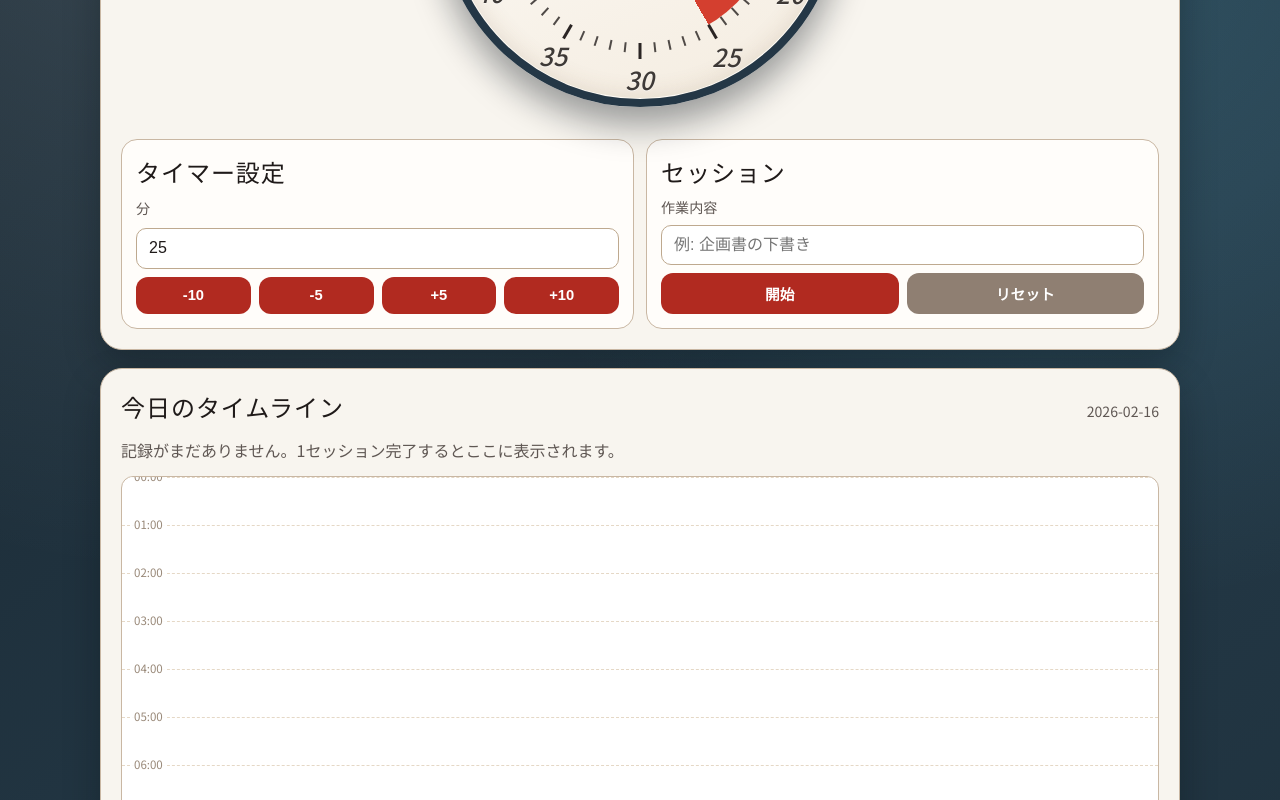
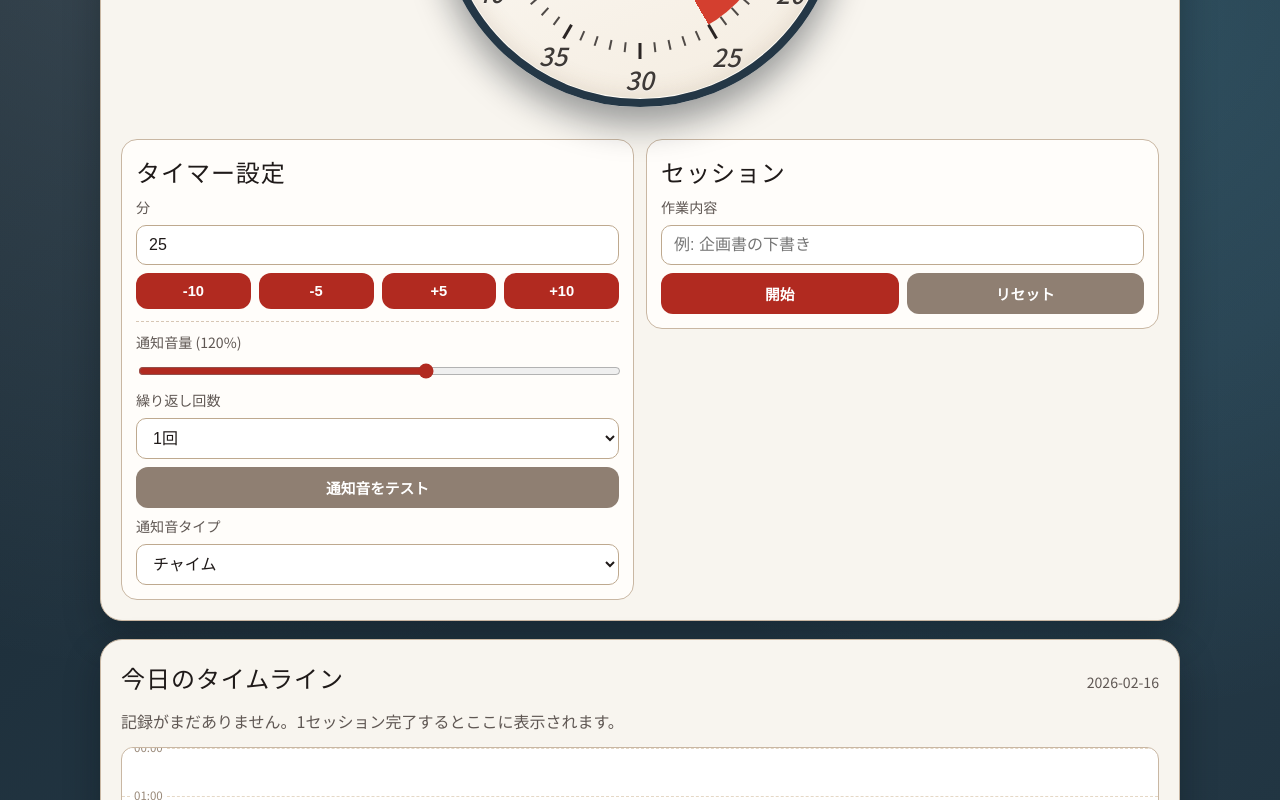
Before and after one commit to Corona-Shio/pomodoro-timer, a React (Vite) app: page / in a window 1280 px wide. Shown: the part 425-1225 px from the top of the page. Built offline with nearby package versions, Linux system fonts and the light colour scheme.

Commit message:
feat: improve completion sound settings and notification UX

```diff
--- a/src/App.tsx
+++ b/src/App.tsx
@@ -7,8 +7,19 @@ import {
   toDateKey,
   toLocalTime
 } from './lib/timer';
-import { loadLogs, loadSetMinutes, saveLogs, saveSetMinutes } from './lib/storage';
-import type { TimeLog, TimerStatus } from './lib/types';
+import {
+  loadLogs,
+  loadSoundRepeatCount,
+  loadSetMinutes,
+  loadSoundType,
+  loadSoundVolume,
+  saveLogs,
+  saveSoundRepeatCount,
+  saveSetMinutes,
+  saveSoundType,
+  saveSoundVolume
+} from './lib/storage';
+import type { CompletionSound, TimeLog, TimerStatus } from './lib/types';
 
 const DAY_MINUTES = 24 * 60;
 const PIXELS_PER_MINUTE = 0.8;
@@ -28,10 +39,104 @@ const nowClock = (): string =>
     hour12: false
   });
 
+const requestNotificationPermission = (): void => {
+  if (typeof Notification === 'undefined') {
+    return;
+  }
+  if (Notification.permission !== 'default') {
+    return;
+  }
+  void Notification.requestPermission().catch(() => undefined);
+};
+
+const notifyCompletion = (task: string, plannedMinutes: number): void => {
+  if (typeof Notification === 'undefined') {
+    return;
+  }
+  if (Notification.permission !== 'granted') {
+    return;
+  }
+  new Notification('Pomodoro 完了', {
+    body: `${task} (${plannedMinutes}分) が完了しました。`
+  });
+};
+
+const clampVolume = (volume: number): number => Math.min(200, Math.max(0, Math.round(volume)));
+const clampRepeatCount = (count: number): number => Math.min(5, Math.max(1, Math.round(count)));
+const isCompletionSound = (value: string): value is CompletionSound =>
+  value === 'chime' || value === 'bell' || value === 'beep' || value === 'silent';
+
+const playCompletionSound = (soundType: CompletionSound, volume: number, repeatCount: number): void => {
+  if (soundType === 'silent') {
+    return;
+  }
+
+  const audioContextCtor =
+    window.AudioContext ??
+    (window as typeof window & { webkitAudioContext?: typeof AudioContext }).webkitAudioContext;
+
+  if (!audioContextCtor) {
+    return;
+  }
+
+  const ctx = new audioContextCtor();
+  const startAt = ctx.currentTime;
+  const gainPeak = Math.min(0.95, 0.38 * (clampVolume(volume) / 100));
+  const repeat = clampRepeatCount(repeatCount);
+  const playNote = (freq: number, offset: number, duration: number, waveType: OscillatorType): void => {
+    const osc = ctx.createOscillator();
+    const gain = ctx.createGain();
+    const noteStart = startAt + offset;
+    const noteEnd = noteStart + duration;
+
+    osc.type = waveType;
+    osc.frequency.setValueAtTime(freq, noteStart);
+    gain.gain.setValueAtTime(0.0001, noteStart);
+    gain.gain.exponentialRampToValueAtTime(Math.max(0.0001, gainPeak), noteStart + 0.02);
+    gain.gain.exponentialRampToValueAtTime(0.0001, noteEnd);
+
+    osc.connect(gain);
+    gain.connect(ctx.destination);
+    osc.start(noteStart);
+    osc.stop(noteEnd);
+  };
+
+  let totalDuration = 0.4;
+  for (let cycle = 0; cycle < repeat; cycle += 1) {
+    if (soundType === 'chime') {
+      const base = cycle * 0.5;
+      playNote(880, base, 0.14, 'sine');
+      playNote(660, base + 0.18, 0.14, 'sine');
+      totalDuration = base + 0.32;
+    } else if (soundType === 'bell') {
+      const base = cycle * 0.56;
+      playNote(1046, base, 0.12, 'triangle');
+      playNote(1318, base + 0.12, 0.12, 'triangle');
+      playNote(1568, base + 0.24, 0.12, 'triangle');
+      totalDuration = base + 0.36;
+    } else {
+      const base = cycle * 0.42;
+      playNote(880, base, 0.2, 'square');
+      totalDuration = base + 0.2;
+    }
+  }
+
+  void ctx.resume().catch(() => undefined);
+  window.setTimeout(() => {
+    void ctx.close().catch(() => undefined);
+  }, Math.ceil((totalDuration + 0.2) * 1000));
+};
+
 function App() {
   const dialNumbers = useMemo(() => Array.from({ length: 12 }, (_, idx) => (idx === 0 ? 60 : idx * 5)), []);
   const initialSetMinutes = useMemo(() => loadSetMinutes(), []);
+  const initialSoundVolume = useMemo(() => loadSoundVolume(), []);
+  const initialSoundType = useMemo(() => loadSoundType(), []);
+  const initialSoundRepeatCount = useMemo(() => loadSoundRepeatCount(), []);
   const [setMinutes, setSetMinutes] = useState(initialSetMinutes);
+  const [soundVolume, setSoundVolume] = useState(initialSoundVolume);
+  const [soundType, setSoundType] = useState<CompletionSound>(initialSoundType);
+  const [soundRepeatCount, setSoundRepeatCount] = useState(initialSoundRepeatCount);
   const [remainingSeconds, setRemainingSeconds] = useState(initialSetMinutes * 60);
   const [status, setStatus] = useState<TimerStatus>('idle');
   const [taskInput, setTaskInput] = useState('');
@@ -75,6 +180,18 @@ function App() {
   }, [setMinutes]);
 
   useEffect(() => {
+    saveSoundVolume(soundVolume);
+  }, [soundVolume]);
+
+  useEffect(() => {
+    saveSoundType(soundType);
+  }, [soundType]);
+
+  useEffect(() => {
+    saveSoundRepeatCount(soundRepeatCount);
+  }, [soundRepeatCount]);
+
+  useEffect(() => {
     saveLogs(logs);
   }, [logs]);
 
@@ -97,13 +214,15 @@ function App() {
         };
 
         setLogs((prev) => [newLog, ...prev]);
+        notifyCompletion(session.task, session.plannedMinutes);
+        playCompletionSound(soundType, soundVolume, soundRepeatCount);
         sessionRef.current = null;
         deadlineRef.current = null;
       }
       setStatus('done');
       setIsCompleteFlash(true);
     }
-  }, [remainingSeconds, status]);
+  }, [remainingSeconds, soundRepeatCount, soundType, soundVolume, status]);
 
   const canEditSetting = status === 'idle' || status === 'done';
   const handAngle = calcMinuteHandAngle(remainingSeconds);
@@ -120,10 +239,31 @@ function App() {
     }
   };
 
+  const onSoundVolumeChange = (nextVolume: number): void => {
+    setSoundVolume(clampVolume(nextVolume));
+  };
+
+  const onTestSound = (): void => {
+    playCompletionSound(soundType, soundVolume, soundRepeatCount);
+  };
+
+  const onSoundTypeChange = (nextSoundType: string): void => {
+    if (!isCompletionSound(nextSoundType)) {
+      return;
+    }
+    setSoundType(nextSoundType);
+  };
+
+  const onSoundRepeatCountChange = (nextSoundRepeatCount: number): void => {
+    setSoundRepeatCount(clampRepeatCount(nextSoundRepeatCount));
+  };
+
   const onStart = (): void => {
     if (status === 'running' || setMinutes <= 0) {
       return;
     }
+
+    requestNotificationPermission();
 
     const now = new Date();
     const task = taskInput.trim() || '無題タスク';
@@ -234,6 +374,39 @@ function App() {
                 +10
               </button>
             </div>
+            <hr className="panel-divider" />
+            <label htmlFor="sound-volume">通知音量 ({soundVolume}%)</label>
+            <input
+              id="sound-volume"
+              type="range"
+              min={0}
+              max={200}
+              step={5}
+              value={soundVolume}
+              onChange={(event) => onSoundVolumeChange(Number(event.target.value))}
+            />
+            <label htmlFor="sound-repeat-count">繰り返し回数</label>
+            <select
+              id="sound-repeat-count"
+              value={soundRepeatCount}
+              onChange={(event) => onSoundRepeatCountChange(Number(event.target.value))}
+            >
+              <option value={1}>1回</option>
+              <option value={2}>2回</option>
+              <option value={3}>3回</option>
+              <option value={4}>4回</option>
+              <option value={5}>5回</option>
+            </select>
+            <button type="button" onClick={onTestSound} className="secondary" aria-label="通知音をテスト">
+              通知音をテスト
+            </button>
+            <label htmlFor="sound-type">通知音タイプ</label>
+            <select id="sound-type" value={soundType} onChange={(event) => onSoundTypeChange(event.target.value)}>
+              <option value="chime">チャイム</option>
+              <option value="bell">ベル</option>
+              <option value="beep">ビープ</option>
+              <option value="silent">無音（通知のみ）</option>
+            </select>
           </section>
 
           <section className="panel" aria-label="セッション操作">
--- a/src/app.css
+++ b/src/app.css
@@ -222,6 +222,7 @@ h2 {
   display: grid;
   grid-template-columns: repeat(2, minmax(0, 1fr));
   gap: 12px;
+  align-items: start;
 }
 
 .panel {
@@ -246,6 +247,28 @@ input {
   padding: 10px 12px;
   background: #fff;
   color: var(--ink);
+}
+
+select {
+  width: 100%;
+  border: 1px solid #bea98f;
+  border-radius: 10px;
+  font-size: 1rem;
+  padding: 10px 12px;
+  background: #fff;
+  color: var(--ink);
+}
+
+input[type='range'] {
+  padding: 0;
+  accent-color: var(--accent);
+}
+
+.panel-divider {
+  border: 0;
+  border-top: 1px dashed #d7c7b5;
+  width: 100%;
+  margin: 4px 0 2px;
 }
 
 .quick-buttons,
--- a/src/lib/storage.ts
+++ b/src/lib/storage.ts
@@ -1,12 +1,48 @@
 import { clampMinutes } from './timer';
-import type { TimeLog } from './types';
+import type { CompletionSound, TimeLog } from './types';
 
 const LOG_KEY = 'pomodoro.logs.v1';
 const SETTINGS_KEY = 'pomodoro.settings.v1';
+const DEFAULT_SET_MINUTES = 25;
+const DEFAULT_SOUND_VOLUME = 120;
+const DEFAULT_SOUND_TYPE: CompletionSound = 'chime';
+const DEFAULT_SOUND_REPEAT = 1;
 
 export const storageKeys = {
   logs: LOG_KEY,
   settings: SETTINGS_KEY
+};
+
+type PersistedSettings = {
+  setMinutes?: number;
+  soundVolume?: number;
+  soundType?: CompletionSound;
+  // legacy field kept only for migration
+  soundBoost?: number;
+  soundRepeatCount?: number;
+};
+
+const clampSoundVolume = (volume: number): number => Math.min(200, Math.max(0, Math.round(volume)));
+const clampSoundRepeatCount = (count: number): number => Math.min(5, Math.max(1, Math.round(count)));
+const isCompletionSound = (value: unknown): value is CompletionSound =>
+  value === 'chime' || value === 'bell' || value === 'beep' || value === 'silent';
+
+const loadSettings = (): PersistedSettings => {
+  try {
+    const raw = localStorage.getItem(SETTINGS_KEY);
+    if (!raw) {
+      return {};
+    }
+    const parsed = JSON.parse(raw) as PersistedSettings;
+    return typeof parsed === 'object' && parsed !== null ? parsed : {};
+  } catch {
+    return {};
+  }
+};
+
+const saveSettings = (next: PersistedSettings): void => {
+  const current = loadSettings();
+  localStorage.setItem(SETTINGS_KEY, JSON.stringify({ ...current, ...next }));
 };
 
 export const loadLogs = (): TimeLog[] => {
@@ -39,23 +75,51 @@ export const saveLogs = (logs: TimeLog[]): void => {
 };
 
 export const loadSetMinutes = (): number => {
-  try {
-    const raw = localStorage.getItem(SETTINGS_KEY);
-    if (!raw) {
-      return 25;
-    }
-    const parsed = JSON.parse(raw) as { setMinutes?: number };
-    return clampMinutes(parsed.setMinutes ?? 25);
-  } catch {
-    return 25;
-  }
+  const parsed = loadSettings();
+  return clampMinutes(parsed.setMinutes ?? DEFAULT_SET_MINUTES);
 };
 
 export const saveSetMinutes = (setMinutes: number): void => {
-  localStorage.setItem(
-    SETTINGS_KEY,
-    JSON.stringify({
-      setMinutes: clampMinutes(setMinutes)
-    })
-  );
+  saveSettings({
+    setMinutes: clampMinutes(setMinutes)
+  });
 };
+
+export const loadSoundVolume = (): number => {
+  const parsed = loadSettings();
+  if (typeof parsed.soundVolume === 'number') {
+    const normalized = parsed.soundVolume <= 100
+      ? parsed.soundVolume * ((typeof parsed.soundBoost === 'number' ? parsed.soundBoost : 100) / 100)
+      : parsed.soundVolume;
+    return clampSoundVolume(normalized);
+  }
+  return DEFAULT_SOUND_VOLUME;
+};
+
+export const saveSoundVolume = (soundVolume: number): void => {
+  saveSettings({
+    soundVolume: clampSoundVolume(soundVolume)
+  });
+};
+
+export const loadSoundType = (): CompletionSound => {
+  const parsed = loadSettings();
+  return isCompletionSound(parsed.soundType) ? parsed.soundType : DEFAULT_SOUND_TYPE;
+};
+
+export const saveSoundType = (soundType: CompletionSound): void => {
+  saveSettings({
+    soundType
+  });
+};
+
+export const loadSoundRepeatCount = (): number => {
+  const parsed = loadSettings();
+  return clampSoundRepeatCount(parsed.soundRepeatCount ?? DEFAULT_SOUND_REPEAT);
+};
+
+export const saveSoundRepeatCount = (soundRepeatCount: number): void => {
+  saveSettings({
+    soundRepeatCount: clampSoundRepeatCount(soundRepeatCount)
+  });
+};
--- a/src/lib/types.ts
+++ b/src/lib/types.ts
@@ -1,4 +1,5 @@
 export type TimerStatus = 'idle' | 'running' | 'paused' | 'done';
+export type CompletionSound = 'chime' | 'bell' | 'beep' | 'silent';
 
 export type TimeLog = {
   id: string;
```
Also changed, not shown: 1 other file (tests, documents, lock files or other folders).
